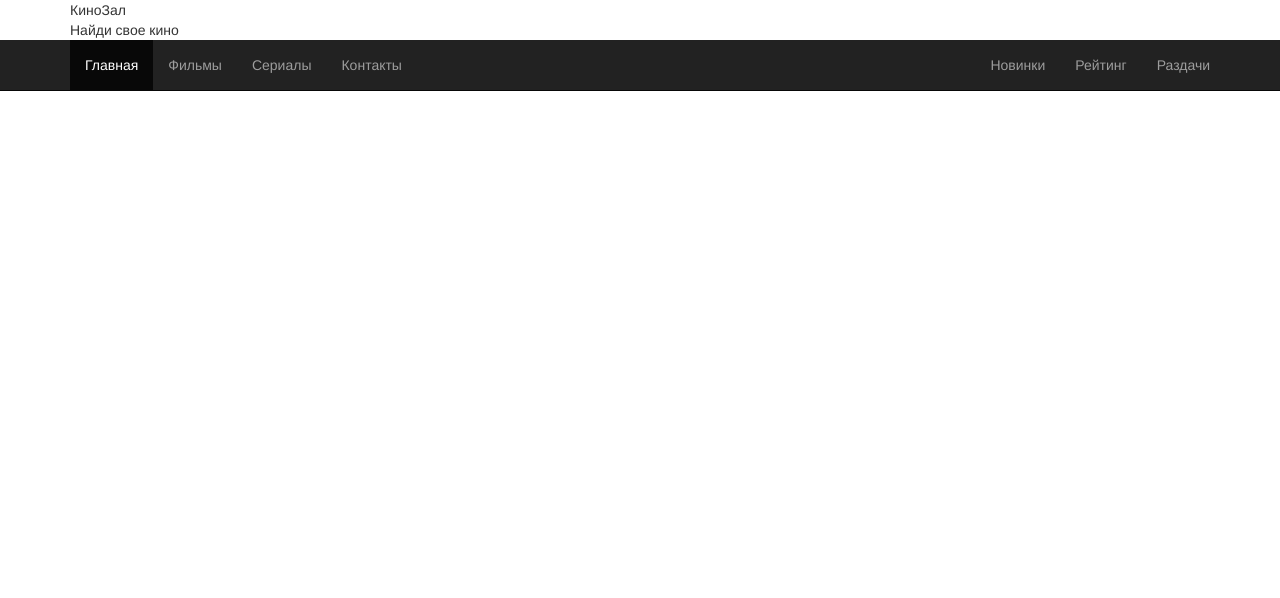
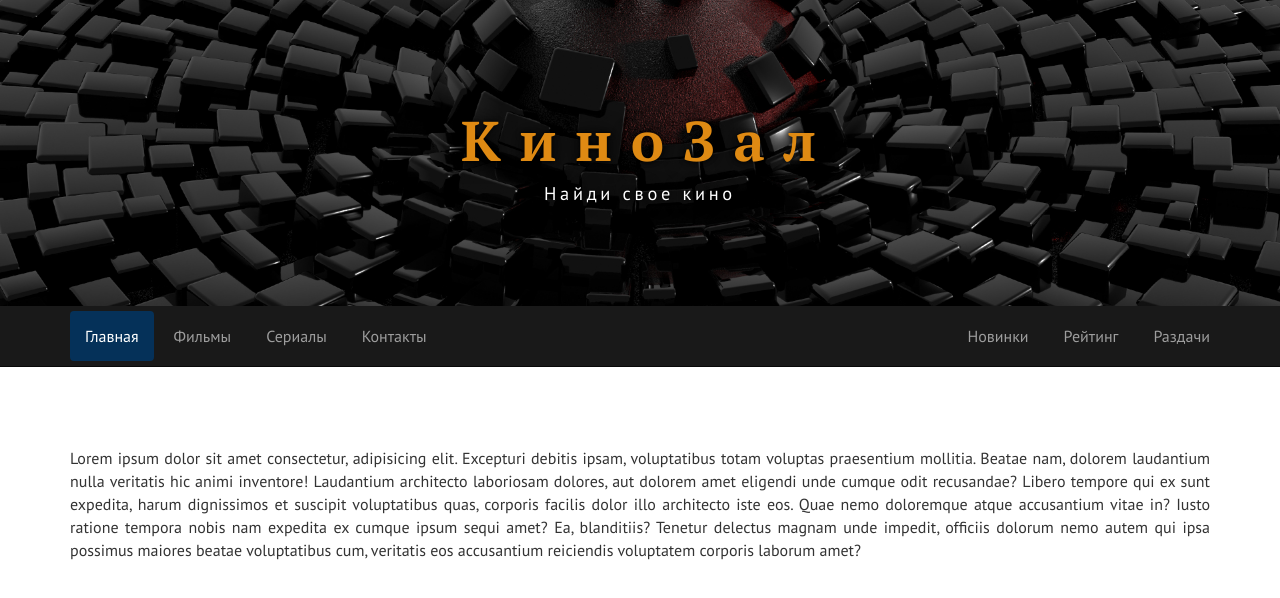
Before and after one commit to AnatoliySysoenko/Kinozal, a website: page index.html in a window 1280 px wide. Drawn offline with Linux system fonts and the light colour scheme.

Commit message:
header style + resposive

```diff
--- a/assets/scss/_bootstrap-theming.scss
+++ b/assets/scss/_bootstrap-theming.scss
@@ -0,0 +1,62 @@
+.navbar-inverse {
+  background-color: darken($color-dark, 4%);
+
+  .navbar-nav {
+    > .active > a {
+      background-color: $color-primary-dark;
+
+      &:hover,
+      &:focus {
+        background-color: $color-primary-light;
+      }
+    }
+
+    > li > a {
+      @include sm-min {
+        border-radius: 4px;
+      }
+
+      @include sm {
+        text-align: center;
+      }
+
+      &:hover,
+      &:focus {
+        background-color: $color-primary;
+      }
+    }
+  }
+}
+
+.navbar-left {
+  @include sm-min {
+    li {
+      margin: 5px 5px 5px 0;
+    }
+  }
+
+  @include sm {
+    margin-bottom: 0;
+  }
+}
+
+.navbar-right {
+  @include sm-min {
+    li {
+      margin: 5px 0 5px 5px;
+    }
+  }
+
+  @include sm {
+    margin-top: 0;
+  }
+}
+
+.navbar-header {
+  text-align: center;
+}
+
+.navbar-toggle {
+  float: none;
+  margin-right: 0;
+}
--- a/assets/scss/_common.scss
+++ b/assets/scss/_common.scss
@@ -0,0 +1,9 @@
+html {
+  font-size: $font-size;
+}
+
+body {
+  font-size: $font-size;
+  font-family: $font-main;
+  overflow-y: scroll;
+}
--- a/assets/scss/_extends.scss
+++ b/assets/scss/_extends.scss
@@ -0,0 +1,4 @@
+%text-shadow {
+  text-shadow: 0 0 5px darken($color-dark, 14%),
+    0 0 20px darken($color-dark, 14%);
+}
--- a/assets/scss/_header.scss
+++ b/assets/scss/_header.scss
@@ -0,0 +1,40 @@
+.header {
+  margin-bottom: $gap * 5.3333333;
+}
+
+.header-logo {
+  text-align: center;
+  padding: 100px 0;
+
+  background-color: $color-dark;
+  background-image: url(../img/header-bg.jpg);
+  background-position: center;
+  background-size: cover;
+
+  &__title {
+    display: block;
+    color: $color-accent;
+    font-family: $font-header;
+
+    @include xs-min {
+      margin-right: -0.2777em;
+      letter-spacing: 0.33em;
+      font-size: 3.5rem;
+    }
+    @include xs {
+      letter-spacing: 0.2em;
+      font-size: 2.5rem;
+    }
+
+    @extend %text-shadow;
+  }
+
+  &__description {
+    display: block;
+    color: $color-light;
+    font-size: 1.15rem;
+    letter-spacing: 0.2em;
+
+    @extend %text-shadow;
+  }
+}
--- a/assets/scss/_skin.scss
+++ b/assets/scss/_skin.scss
@@ -1,4 +1,6 @@
 $color-primary: #165690;
+$color-primary-light: #517ba2;
+$color-primary-dark: #053159;
 $color-accent: #df8a13;
 $color-dark: #232323;
 $color-gray: darken(#ffffff, 13.5%);
--- a/index.html
+++ b/index.html
@@ -19,9 +19,9 @@
       <header class="header">
             <div class="header-logo">
                   <div class="container">
-                        <div class="header-logo__title">КиноЗал</div>
-                        <div class="header-logo__description">Найди свое кино
-                        </div>
+                        <strong class="header-logo__title">КиноЗал</strong>
+                        <span class="header-logo__description">Найди свое кино
+                        </span>
                   </div>
             </div>
 
@@ -39,7 +39,7 @@
                               </div>
 
                               <div class="collapse navbar-collapse" id="navbar-top">
-                                    <ul class="nav navbar-nav">
+                                    <ul class="nav navbar-nav navbar-left">
                                           <li class="active"><a href="#">Главная</a></li>
                                           <li><a href="#">Фильмы</a></li>
                                           <li><a href="#">Сериалы</a></li>
@@ -57,6 +57,23 @@
             </div>
       </header>
 
+      <div class="container">
+            <div class="row">
+                  <div class="col-xs-12" style="text-align: justify;">
+                        Lorem ipsum dolor sit amet consectetur, adipisicing elit. Excepturi debitis ipsam, voluptatibus
+                        totam voluptas praesentium mollitia. Beatae nam, dolorem laudantium nulla veritatis hic animi
+                        inventore! Laudantium architecto laboriosam dolores, aut dolorem amet eligendi unde cumque odit
+                        recusandae? Libero tempore qui ex sunt expedita, harum dignissimos et suscipit voluptatibus
+                        quas, corporis facilis dolor illo architecto iste eos. Quae nemo doloremque atque accusantium
+                        vitae in? Iusto ratione tempora nobis nam expedita ex cumque ipsum sequi amet? Ea, blanditiis?
+                        Tenetur delectus magnam unde impedit, officiis dolorum nemo autem qui ipsa possimus maiores
+                        beatae voluptatibus cum, veritatis eos accusantium reiciendis voluptatem corporis laborum amet?
+                  </div>
+            </div>
+      </div>
+
+
+
 
       <script src="libs/jquery/dist/jquery.min.js"></script>
       <script src="libs/bootstrap/dist/js/bootstrap.min.js"></script>
```
Also changed, not shown: assets/css/style.css, 1 other file.
